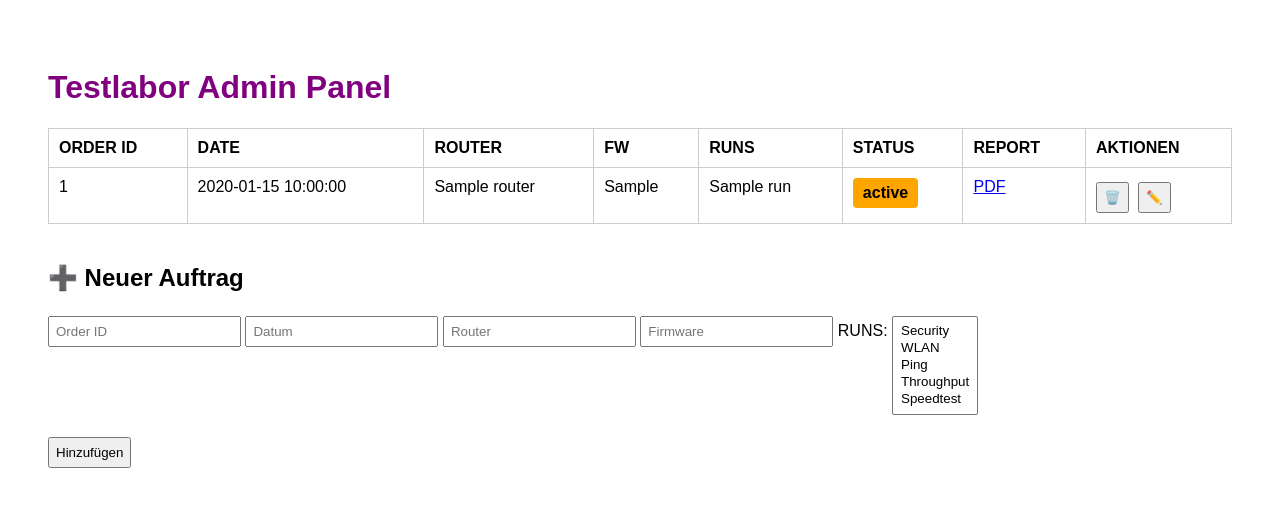
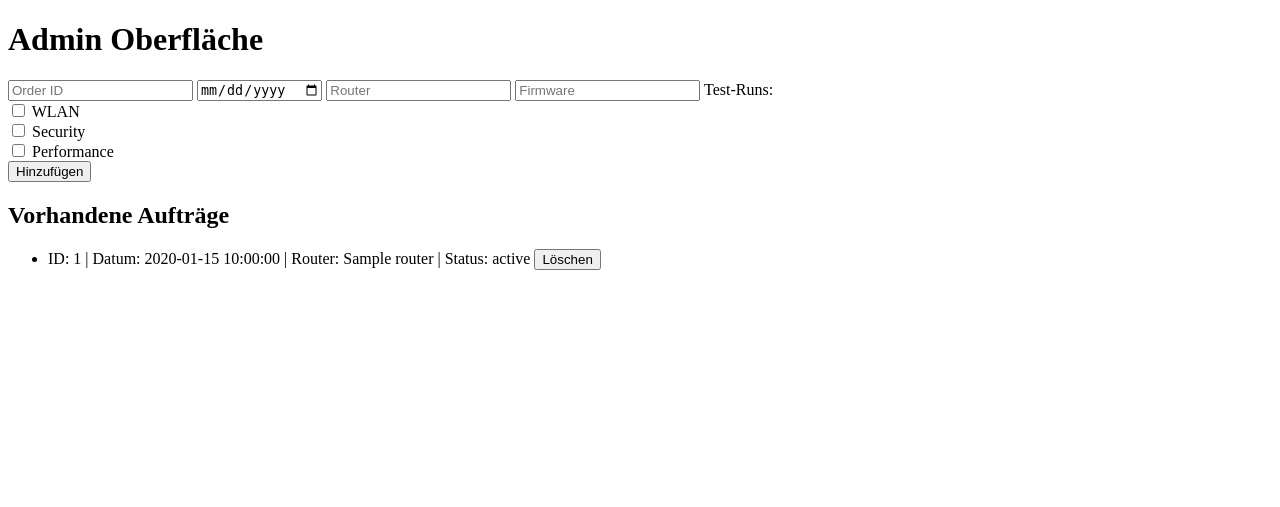
Before and after one commit to michaelbuzek/status-page, a Python web app: template templates/admin.html in a window 1280 px wide. Shown: the top 507 px of the page. Run offline with Jinja, Linux system fonts and the light colour scheme; the template is opened without the code that fills it: most values are stand-ins (such as "Sample title", 1, 10 or a date in 2020).

Commit message:
Struktur komplettiert

```diff
--- a/render.yaml
+++ b/render.yaml
@@ -1,6 +1,6 @@
 services:
   - type: web
-    name: status-report
+    name: meine-status-page
     env: python
     buildCommand: pip install -r requirements.txt
     startCommand: gunicorn app:app
--- a/requirements.txt
+++ b/requirements.txt
@@ -1,2 +1,3 @@
 Flask==3.1.0
+Flask-SQLAlchemy==3.1.1
 gunicorn==23.0.0
--- a/templates/admin.html
+++ b/templates/admin.html
@@ -1,161 +1,32 @@
-<!DOCTYPE html>
-<html lang="en">
-<head>
-  <meta charset="UTF-8">
-  <title>Testlabor Admin Panel</title>
-  <style>
-    body {
-      font-family: Arial, sans-serif;
-      padding: 40px;
-    }
-    h1 {
-      color: purple;
-    }
-    table {
-      width: 100%;
-      border-collapse: collapse;
-      margin-bottom: 40px;
-    }
-    th, td {
-      padding: 10px;
-      border: 1px solid #ccc;
-      text-align: left;
-      vertical-align: top;
-    }
-    .status.pending {
-      background-color: orange;
-      color: black;
-      padding: 6px 10px;
-      font-weight: bold;
-      border-radius: 4px;
-      display: inline-block;
-    }
-    .status.done {
-      background-color: forestgreen;
-      color: white;
-      padding: 6px 10px;
-      font-weight: bold;
-      border-radius: 4px;
-      display: inline-block;
-    }
-    input, select, button {
-      padding: 6px;
-      margin-top: 4px;
-    }
-    .actions button {
-      margin-right: 5px;
-    }
-  </style>
-</head>
+<!doctype html>
+<html lang="de">
+<head><meta charset="UTF-8"><title>Admin</title></head>
 <body>
-  <h1>Testlabor Admin Panel</h1>
-
-  <table id="orders-table">
-    <tr>
-      <th>ORDER ID</th>
-      <th>DATE</th>
-      <th>ROUTER</th>
-      <th>FW</th>
-      <th>RUNS</th>
-      <th>STATUS</th>
-      <th>REPORT</th>
-      <th>AKTIONEN</th>
-    </tr>
-    {% for item in items %}
-    <tr id="row-{{ item.order_id }}">
-      <td>{{ item.order_id }}</td>
-      <td>{{ item.date }}</td>
-      <td>{{ item.router }}</td>
-      <td>{{ item.fw }}</td>
-      <td>
-        {% for run in item.runs %}
-          {{ run }}<br>
-        {% endfor %}
-      </td>
-      <td class="status-cell">
-        <span class="status {% if 'DONE' in item.status or 'SUCCESS' in item.status %}done{% else %}pending{% endif %}">
-          {{ item.status }}
-        </span>
-      </td>
-      <td class="report-cell">
-        {% if item.report %}
-          <a href="{{ item.report }}" target="_blank">PDF</a>
-        {% endif %}
-      </td>
-      <td class="actions">
-        <form action="/delete/{{ item.order_id }}" method="post" style="display:inline;">
-          <button type="submit">🗑️</button>
-        </form>
-        <button onclick="enableEdit({{ item.order_id }}, '{{ item.status }}', '{{ item.report or '' }}')">✏️</button>
-      </td>
-    </tr>
-    {% endfor %}
-  </table>
-
-  <h2>➕ Neuer Auftrag</h2>
-  <form method="post">
-    <input type="number" name="order_id" placeholder="Order ID" required>
-    <input type="text" name="date" placeholder="Datum" required>
-    <input type="text" name="router" placeholder="Router" required>
-    <input type="text" name="fw" placeholder="Firmware" required>
-
-    <label for="runs">RUNS:</label>
-    <select name="runs" multiple size="5" style="vertical-align: top;">
-      <option value="Security">Security</option>
-      <option value="WLAN">WLAN</option>
-      <option value="Ping">Ping</option>
-      <option value="Throughput">Throughput</option>
-      <option value="Speedtest">Speedtest</option>
-    </select>
-
-    <br><br>
+  <h1>Admin Oberfläche</h1>
+  <form action="/add" method="post">
+    <input name="order_id" placeholder="Order ID" required>
+    <input name="date" type="date" required>
+    <input name="router" placeholder="Router" required>
+    <input name="fw" placeholder="Firmware" required>
+    <label>Test-Runs:</label><br>
+    <input type="checkbox" name="runs" value="wlan"> WLAN<br>
+    <input type="checkbox" name="runs" value="security"> Security<br>
+    <input type="checkbox" name="runs" value="performance"> Performance<br>
     <button type="submit">Hinzufügen</button>
   </form>
 
-  <script>
-    function enableEdit(orderId, currentStatus, currentReport) {
-      const row = document.getElementById(`row-${orderId}`);
-      const statusCell = row.querySelector('.status-cell');
-      const reportCell = row.querySelector('.report-cell');
-      const actionsCell = row.querySelector('.actions');
-
-      // Status bearbeiten
-      statusCell.innerHTML = `
-        <input type="text" id="status-${orderId}" value="${currentStatus}" />
-      `;
-
-      // Report bearbeiten
-      reportCell.innerHTML = `
-        <input type="text" id="report-${orderId}" value="${currentReport}" />
-      `;
-
-      // Aktionen ändern
-      actionsCell.innerHTML = `
-        <button onclick="saveEdit(${orderId})">💾 Speichern</button>
-      `;
-    }
-
-    function saveEdit(orderId) {
-      const newStatus = document.getElementById(`status-${orderId}`).value;
-      const newReport = document.getElementById(`report-${orderId}`).value;
-
-      fetch('/update', {
-        method: 'POST',
-        headers: { 'Content-Type': 'application/json' },
-        body: JSON.stringify({
-          order_id: orderId,
-          status: newStatus,
-          report: newReport
-        })
-      })
-      .then(res => {
-        if (res.ok) {
-          location.reload();
-        } else {
-          alert("Update fehlgeschlagen.");
-        }
-      });
-    }
-  </script>
+  <h2>Vorhandene Aufträge</h2>
+  <ul>
+    {% for item in items %}
+    <li>
+      ID: {{ item.order_id }} | Datum: {{ item.date }} | Router: {{ item.router }} |
+      Status: {{ item.status }}
+      <form action="/delete" method="post" style="display:inline;">
+        <input type="hidden" name="order_id" value="{{ item.order_id }}">
+        <button type="submit">Löschen</button>
+      </form>
+    </li>
+    {% endfor %}
+  </ul>
 </body>
 </html>
```
Also changed, not shown: api.py (+18 -51 lines), app.py (+5 -50 lines), auftrag.py (added, +8 -0 lines), event_status_update.py (+14 -29 lines), models.py (added, +12 -0 lines), templates/status.html (+13 -80 lines).
